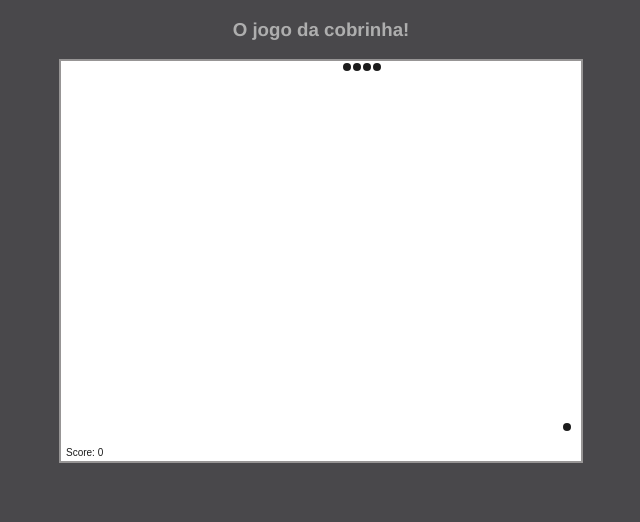
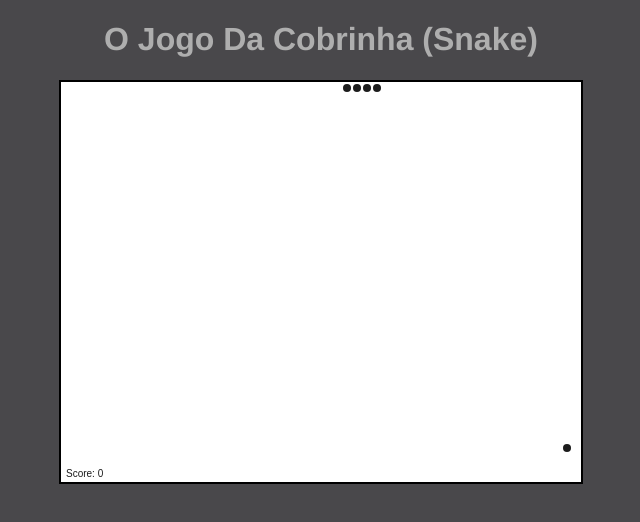
Before and after one commit to LucasAraujo-got/SnakeJS, a plain HTML site: page index.html in a window 1280 px wide. Shown: the whole page, without its empty margins (319-959 px from the left). Drawn offline with Linux system fonts and the light colour scheme.

Commit message:
Alteração nas cores

```diff
--- a/index.html
+++ b/index.html
@@ -1,17 +1,21 @@
 <!DOCTYPE html>
-<html lang="en">
+<html lang="pt-br">
 <head>
+
     <meta charset="UTF-8">
     <meta name="viewport" content="width=device-width, initial-scale=1.0">
     <link rel="stylesheet" href="style.css">
     <title>Cobrinha!</title>
     <style>
-        h3 {color:rgb(174, 174, 174);}
+        h1 {color:rgb(174, 174, 174);}
       </style>
 <head/>
 
 <body>
-    <p><h3>O jogo da cobrinha!</h3></p>
+    <div class="header">
+        <h1>O Jogo Da Cobrinha (Snake)</h1>
+    </div>
+
     <canvas id="stage" height="400" width="520"></canvas>
     <script src="script.js"></script>
 </body>
--- a/style.css
+++ b/style.css
@@ -4,5 +4,5 @@ body {
   font-family: helvetica;
 }
 canvas {
-  border: 2px solid rgb(151, 149, 149);
+  border: 2px solid rgb(0, 0, 0);
 }
```
